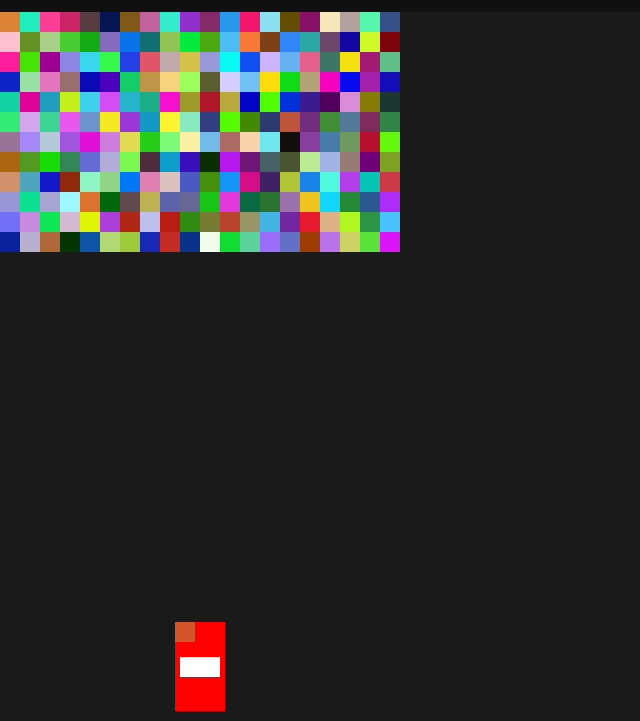
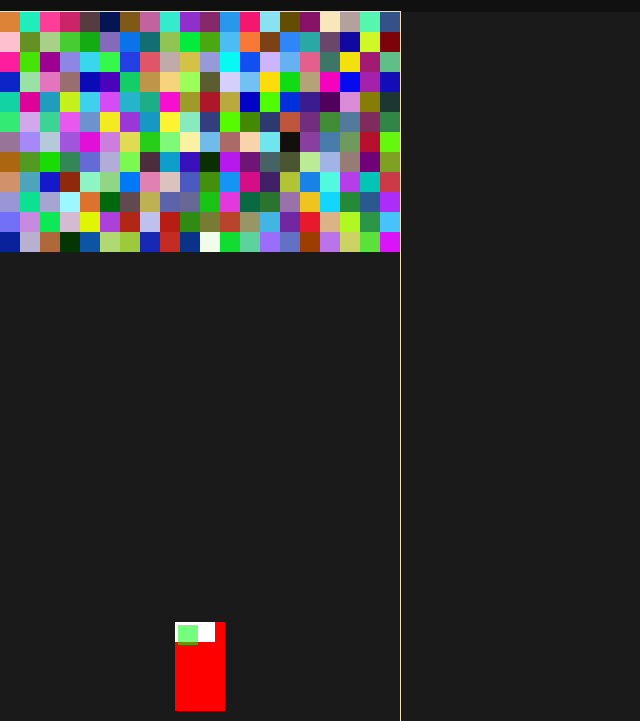
Before and after one commit to unordentlich/cascys-adventure, an Electron app: page views/level_editor.html in a window 800 px wide. Shown: the part 79-800 px from the top of the page, without its empty margins (0-640 px from the left). Drawn offline with Linux system fonts and the light colour scheme.

Commit message:
another approaches
about to remove the minimap again

```diff
--- a/js/frontend/level_editor.js
+++ b/js/frontend/level_editor.js
@@ -33,7 +33,6 @@ document.addEventListener("DOMContentLoaded", () => {
     } else {
         toBeMultiplied = (previewBox.getBoundingClientRect().width - 10) / prevWidth;
     }
-    console.log(toBeMultiplied);
     prevHeight = prevHeight * toBeMultiplied;
     prevWidth = prevWidth * toBeMultiplied;
 
@@ -42,6 +41,9 @@ document.addEventListener("DOMContentLoaded", () => {
 
     previewViewRect.style.width = canvas.width * pixelSize / canvas.getBoundingClientRect().width + "px";
     previewViewRect.style.height = canvas.height * pixelSize / canvas.getBoundingClientRect().height + "px";
+    previewViewRect.style.top = (previewMapRect.getBoundingClientRect().top + previewViewRect.getBoundingClientRect().height) + "px";
+
+    previewPixelPerMove = pixelSize / (canvas.getBoundingClientRect().width / previewBox.getBoundingClientRect().width);
 
     console.log(previewPixelPerMove);
     prepareCanvas();
@@ -85,7 +87,7 @@ function prepareCanvas() {
         ctx.stroke();
         xPos += pixelSize;
     }
-    //prepareCanvasPreview();
+    prepareCanvasPreview();
 }
 
 function prepareCanvasPreview() {
--- a/styles/level_editor.css
+++ b/styles/level_editor.css
@@ -65,6 +65,7 @@ input:focus {
 
 canvas {
     display: block;
+    outline: 1px solid wheat;
 }
 
 #map-hud {
@@ -81,7 +82,6 @@ canvas {
 
 #map-rect {
     position: absolute;
-    margin: auto;
     top: 0;
     right: 0;
     bottom: 0;
@@ -96,5 +96,5 @@ canvas {
     bottom: 0;
     left: 0;
     z-index: 9999;
-    background-color: rgba(127, 255, 135, 0.331);
+    background-color: rgba(4, 255, 20, 0.544);
 }
```
